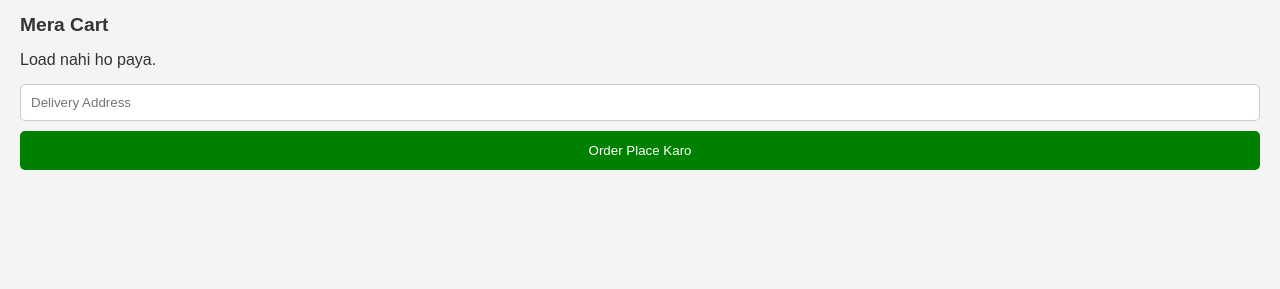
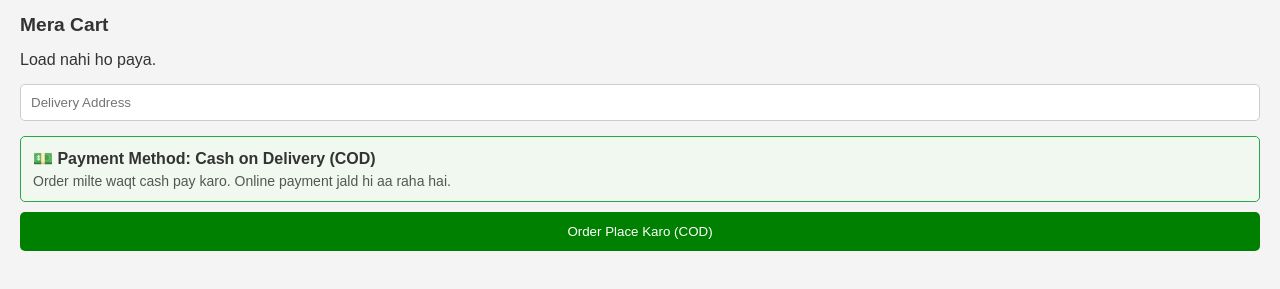
Before and after one commit to guddukrd9199-cloud/marketplace-app, a plain HTML site: page frontend/views/cart.html in a window 1280 px wide. Shown: the part 63-352 px from the top of the page. Drawn offline with Linux system fonts and the light colour scheme; no server answers; sample sign-in values are in the browser's storage.

Commit message:
Add Cash on Delivery payment method display

```diff
--- a/frontend/views/cart.html
+++ b/frontend/views/cart.html
@@ -26,7 +26,13 @@
 
     <div style="margin-top:15px;">
       <input type="text" id="address" placeholder="Delivery Address" style="width:100%;padding:10px;border:1px solid #ccc;border-radius:5px;">
-      <button onclick="checkout()" style="background:green;color:white;border:none;padding:12px;border-radius:5px;margin-top:10px;width:100%;">Order Place Karo</button>
+
+      <div style="margin-top:15px;padding:12px;background:#f0f8f0;border:1px solid #28a745;border-radius:5px;">
+        <p style="margin:0;font-weight:bold;">💵 Payment Method: Cash on Delivery (COD)</p>
+        <p style="margin:5px 0 0 0;font-size:14px;color:#555;">Order milte waqt cash pay karo. Online payment jald hi aa raha hai.</p>
+      </div>
+
+      <button onclick="checkout()" style="background:green;color:white;border:none;padding:12px;border-radius:5px;margin-top:10px;width:100%;">Order Place Karo (COD)</button>
     </div>
     <p id="message" style="margin-top:10px;"></p>
   </main>
```
Also changed, not shown: backend/src/routes/orders.js (+7 -1 lines).
